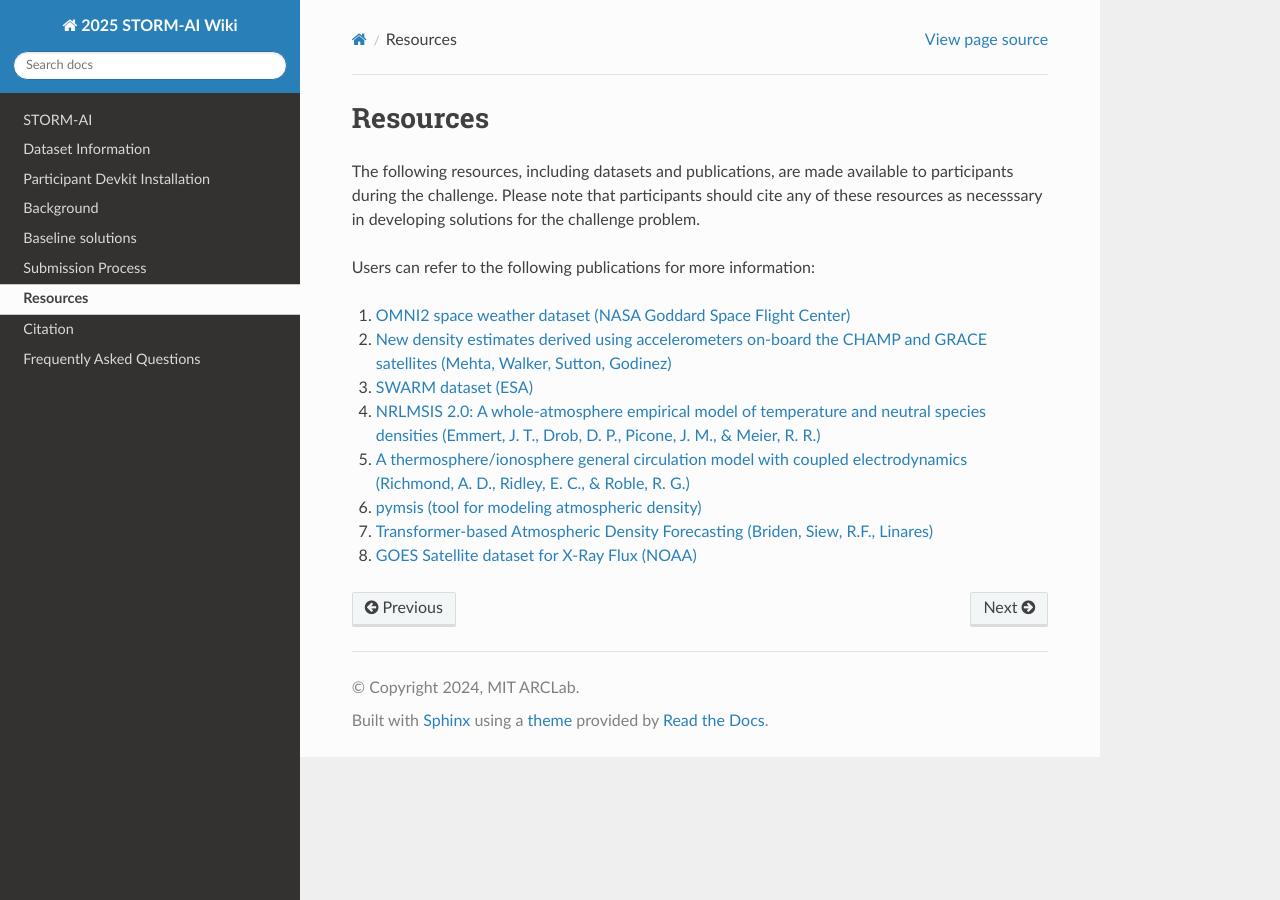
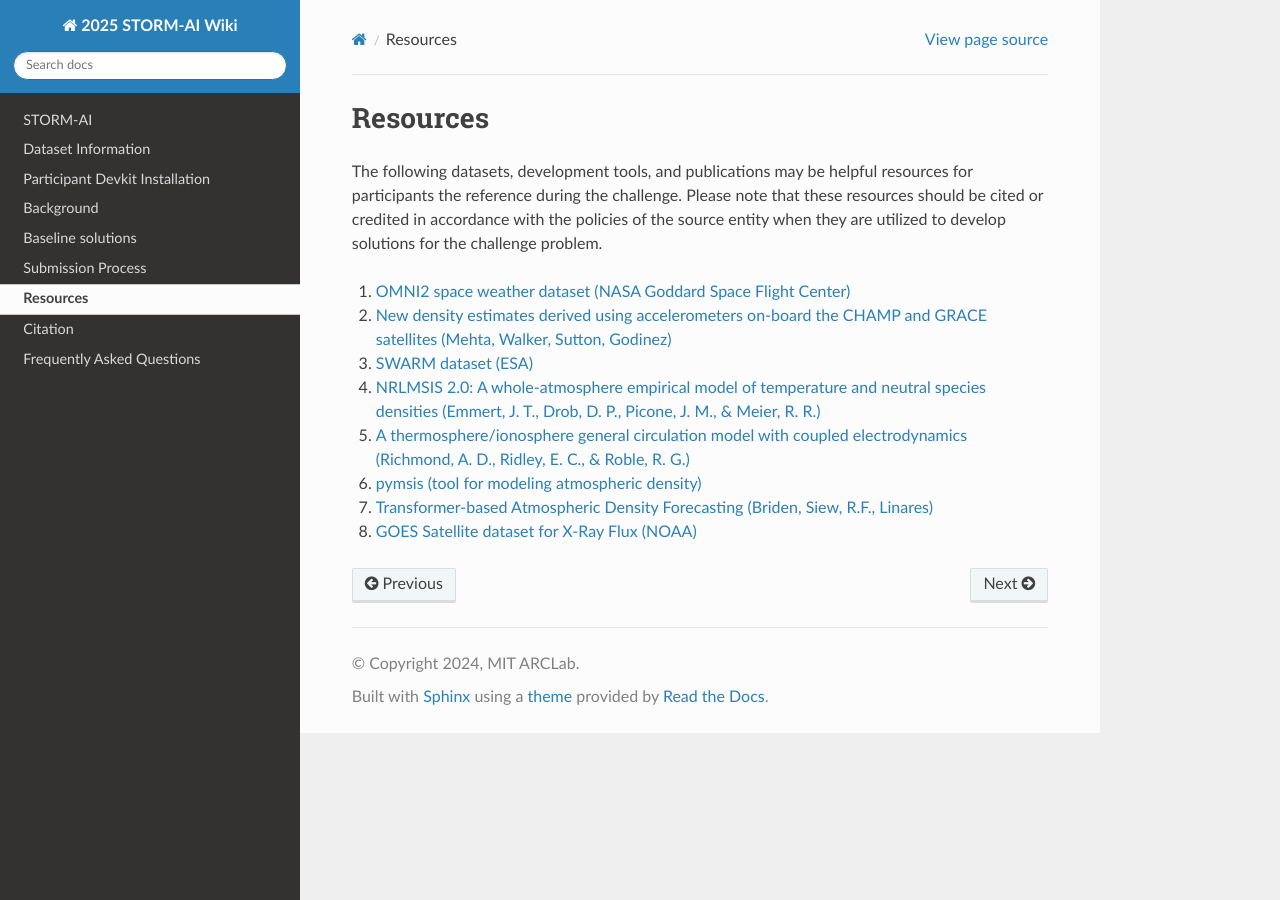
Before and after one commit to olgupila/STORM-AI-devkit-2025, a Sphinx documentation site: the page built from docs/resources.md, in a window 1280 px wide. Built offline with Sphinx 7.4.7 and the Read the Docs theme 3.1.0, drawn with Linux system fonts in a browser that asks for light colours; pages that are not in the unit, such as notebooks, are missing from menus.

Commit message:
Resources: revised, but additional publications required

```diff
--- a/docs/resources.md
+++ b/docs/resources.md
@@ -1,8 +1,6 @@
 # Resources
 
-The following resources, including datasets and publications, are made available to participants during the challenge. Please note that participants should cite any of these resources as necesssary in developing solutions for the challenge problem.
-
-Users can refer to the following publications for more information:
+The following datasets, development tools, and publications may be helpful resources for participants the reference during the challenge. Please note that these resources should be cited or credited in accordance with the policies of the source entity when they are utilized to develop solutions for the challenge problem.
 
 1. [OMNI2 space weather dataset (NASA Goddard Space Flight Center)](https://omniweb.gsfc.nasa.gov/form/dx1.html)
 
```
